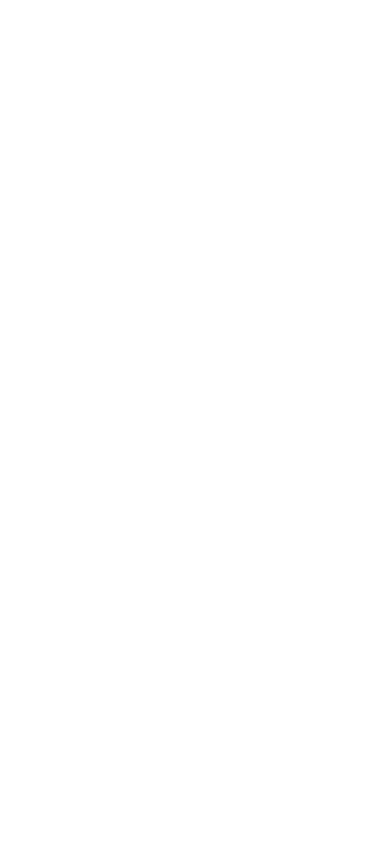
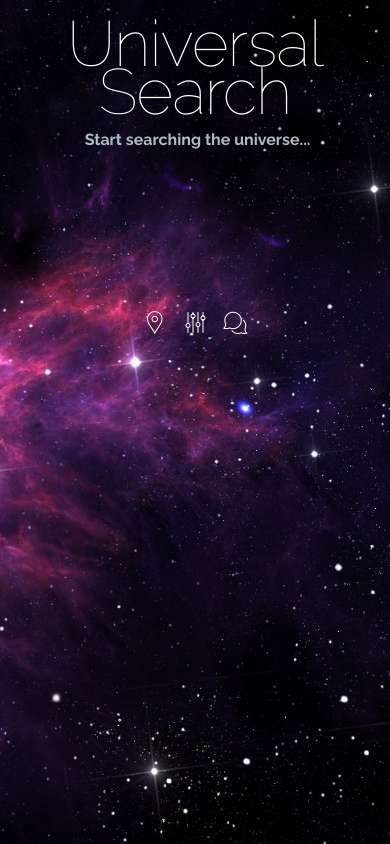
Before and after one commit to pbriss/megasearch, a website: page index.html in a window 390 px wide. Drawn offline with nearby package versions, Linux system fonts and the light colour scheme.

Commit message:
Custom font added + first iteration of header

```diff
--- /dev/null
+++ b/css/main.css
@@ -0,0 +1,94 @@
+*, *:after, *:before { -webkit-box-sizing: border-box; box-sizing: border-box; }
+.clearfix:before, .clearfix:after { content: ''; display: table; }
+.clearfix:after { clear: both; }
+
+html, body {
+    height: 100%;
+}
+
+body {
+    background: transparent url(../img/cosmos.jpg) no-repeat center center fixed;
+    -webkit-background-size: cover;
+    -moz-background-size: cover;
+    -o-background-size: cover;
+    background-size: cover;
+    color: #fff;
+    font-size: 1em;
+    font-family: 'Raleway', Arial, sans-serif;
+    overflow-x: hidden;
+    overflow-y: scroll;
+}
+
+a {
+    color: #fff;
+    text-decoration: none;
+    outline: none;
+}
+
+a:hover,
+a:focus {
+    color: #8e82d7;
+}
+
+
+/* Header */
+header,
+aside {
+    max-width: 50%;
+    float: left;
+    padding: 40px;
+}
+
+aside {
+    padding: 50px 50px 0 0;
+    float: right;
+    min-height: 9em;
+}
+
+aside > nav {
+    float: left;
+    font-size: 1.5em;
+    line-height: 1.75;
+    text-align: center;
+    margin: 0 250px 1em 0;
+}
+
+aside > nav a {
+    margin: 0 5px;
+}
+
+header h1 {
+    margin: 0;
+    font-weight: 100;
+    font-size: 4em;
+    line-height: 0.75;
+    color: #fff;
+    letter-spacing: -1px;
+    -webkit-font-smoothing: antialiased;
+    -moz-osx-font-smoothing: grayscale;
+}
+
+header h1 span {
+    display: block;
+    font-size: 25%;
+    font-weight: 600;
+    letter-spacing: 0px;
+    text-indent: 5px;
+    line-height: 1;
+    padding: 1em 0;
+    color: #aebcc3;
+}
+
+@media screen and (max-width: 60.625em) {
+    header,
+    aside {
+        float: none;
+        max-width: 100%;
+        padding: 20px;
+        text-align: center;
+    }
+    aside > nav {
+        float: none;
+        margin: 100px 0.5em 0;
+    }
+}
--- /dev/null
+++ b/fonts/icomoon/style.css
@@ -0,0 +1,38 @@
+@font-face {
+    font-family: 'icomoon';
+    src:    url('fonts/icomoon.eot?ba92am');
+    src:    url('fonts/icomoon.eot?ba92am#iefix') format('embedded-opentype'),
+        url('fonts/icomoon.svg?ba92am#icomoon') format('svg'),
+        url('fonts/icomoon.ttf?ba92am') format('truetype'),
+        url('fonts/icomoon.woff?ba92am') format('woff');
+    font-weight: normal;
+    font-style: normal;
+}
+
+[class^="icomoon-"], [class*=" icomoon-"] {
+    /* use !important to prevent issues with browser extensions that change fonts */
+    font-family: 'icomoon' !important;
+    speak: none;
+    font-style: normal;
+    font-weight: normal;
+    font-variant: normal;
+    text-transform: none;
+    line-height: 1;
+
+    /* Better Font Rendering =========== */
+    -webkit-font-smoothing: antialiased;
+    -moz-osx-font-smoothing: grayscale;
+}
+
+.icomoon-search:before {
+    content: "\e900";
+}
+.icomoon-chat:before {
+    content: "\e901";
+}
+.icomoon-location:before {
+    content: "\e902";
+}
+.icomoon-settings:before {
+    content: "\e903";
+}
--- a/index.html
+++ b/index.html
@@ -14,13 +14,29 @@
     <link rel="shortcut icon" href="img/favicon.ico">
     <!-- FONTS -->
     <link rel="stylesheet" type="text/css" href="http://fonts.googleapis.com/css?family=Raleway:100,700,800">
+    <link rel="stylesheet" type="text/css" href="fonts/icomoon/style.css" />
     <!-- CSS -->
     <link rel="stylesheet" type="text/css" href="bower_components/normalize-css/normalize.css" />
     <link rel="stylesheet" type="text/css" href="bower_components/font-awesome/css/font-awesome.min.css" />
+    <link rel="stylesheet" type="text/css" href="css/main.css" />
+    <!--[if IE]>
+    <script src="http://html5shiv.googlecode.com/svn/trunk/html5.js"></script>
+    <![endif]-->
 </head>
 <body>
-
-
+<div class="container">
+    <header class="header">
+        <h1>Universal Search <span>Start searching the universe...</span></h1>
+    </header>
+    <aside class="clearfix">
+        <nav>
+            <a href="#"><i class="icon icomoon-location"></i></a>
+            <a href="#"><i class="icon icomoon-settings"></i></a>
+            <a href="#"><i class="icon icomoon-chat"></i></a>
+        </nav>
+    </aside>
+    <div class="overlay"></div>
+</div>
 
 <script src="bower_components/jquery/dist/jquery.slim.min.js"></script>
 <script src="js/main.js"></script>
```
Also changed, not shown: fonts/icomoon/selection.json (added, +163 -0 lines), fonts/icomoon/fonts/icomoon.ttf (added), fonts/icomoon/fonts/icomoon.woff (added), img/cosmos.jpg (added), 2 other files.
